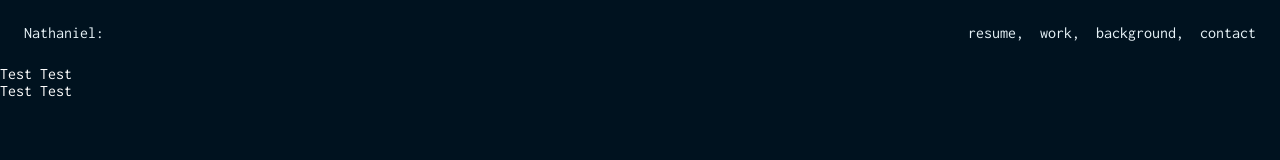
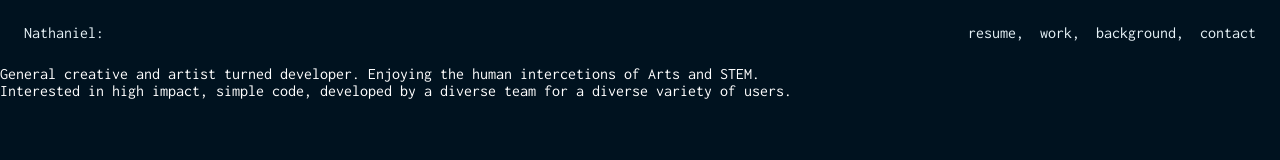
Before and after one commit to nathanielmillard/nathanielmillard, a React (Create React App) app: page / in a window 1280 px wide. Shown: the top 160 px of the page. Built offline with nearby package versions, Linux system fonts and the light colour scheme.

Commit message:
Update blurb.

```diff
--- a/src/Components/Blurb/Blurb.js
+++ b/src/Components/Blurb/Blurb.js
@@ -4,8 +4,14 @@ import './Blurb.scss'
 let Blurb = () => {
   return (
     <section className='Blurb'>
-      <p>Test Test</p>
-      <p>Test Test</p>
+      <p className='about'>
+      General creative and artist turned developer.
+      Enjoying the human intercetions of Arts and STEM.
+
+      </p>
+      <p className='mission'>
+      Interested in high impact, simple code, developed by a diverse team for a diverse variety of users.
+      </p>
     </section>
   )
 }
```
